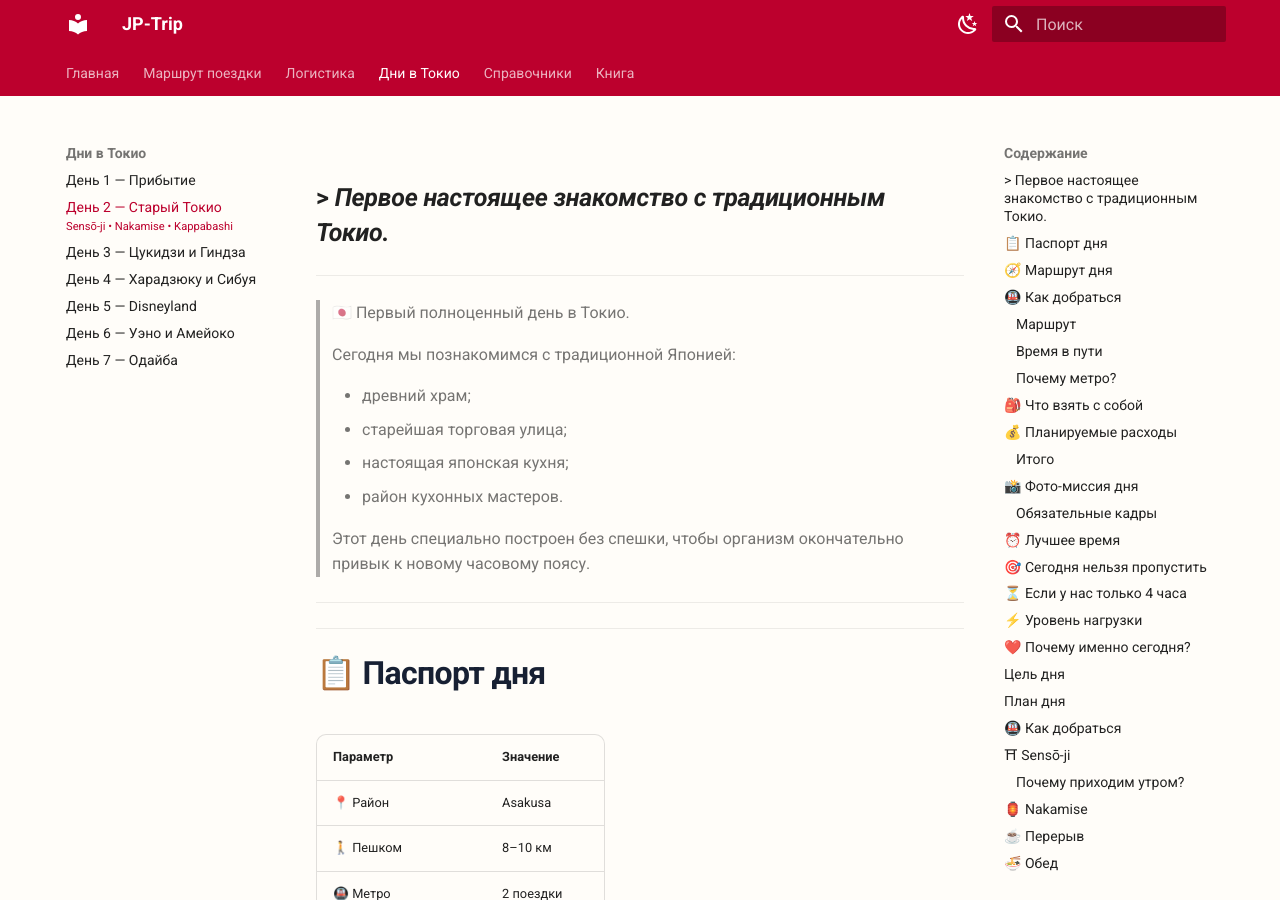
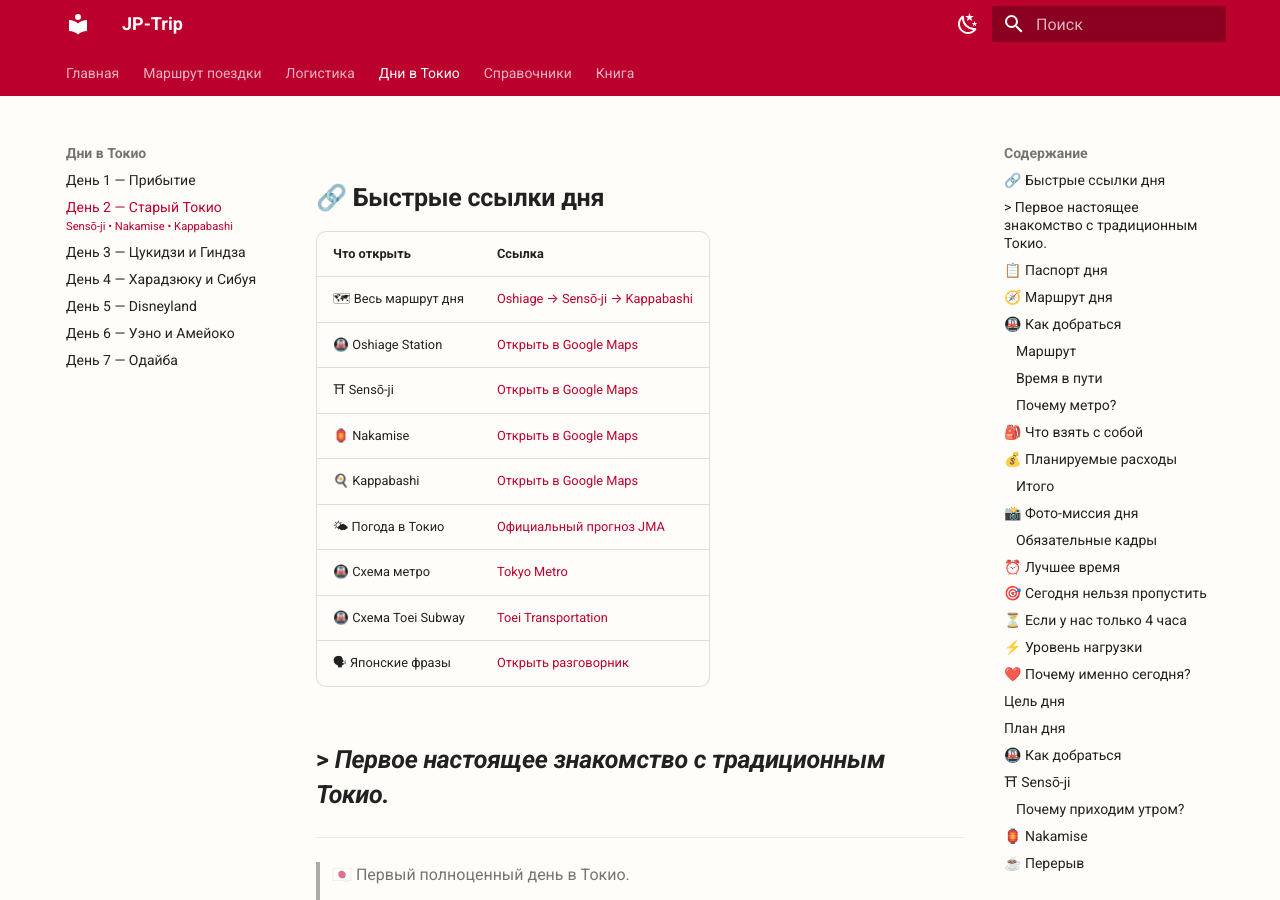
Before and after one commit to nepcuku-shprshty/JP-Trip, an MkDocs documentation site: the page built from docs/day-02-asakusa.md, in a window 1280 px wide and 900 px high. Built offline with MkDocs 1.6.1 and Material for MkDocs 9.7.7, drawn with Linux system fonts in a browser that asks for light colours.

Commit message:
Add Day 2 maps and weather links

```diff
--- a/docs/day-02-asakusa.md
+++ b/docs/day-02-asakusa.md
@@ -11,6 +11,19 @@ shopping: 4/5
 food: 5/5
 premium: true
 ---
+## 🔗 Быстрые ссылки дня
+
+| Что открыть | Ссылка |
+|---|---|
+| 🗺 Весь маршрут дня | [Oshiage → Sensō-ji → Kappabashi](https://www.google.com/maps/dir/?api=1&origin=Oshiage+Station,+Tokyo&destination=Kappabashi+Kitchen+Tools+Street,+Tokyo&waypoints=Senso-ji,+Tokyo&travelmode=transit) |
+| 🚇 Oshiage Station | [Открыть в Google Maps](https://www.google.com/maps/search/?api=1&query=Oshiage+Station+Tokyo) |
+| ⛩ Sensō-ji | [Открыть в Google Maps](https://www.google.com/maps/search/?api=1&query=Senso-ji+Tokyo) |
+| 🏮 Nakamise | [Открыть в Google Maps](https://www.google.com/maps/search/?api=1&query=Nakamise+Shopping+Street+Tokyo) |
+| 🍳 Kappabashi | [Открыть в Google Maps](https://www.google.com/maps/search/?api=1&query=Kappabashi+Kitchen+Tools+Street+Tokyo) |
+| 🌤 Погода в Токио | [Официальный прогноз JMA](https://www.jma.go.jp/bosai/forecast/) |
+| 🚇 Схема метро | [Tokyo Metro](https://www.tokyometro.jp/en/route_station/index.html) |
+| 🚇 Схема Toei Subway | [Toei Transportation](https://www.kotsu.metro.tokyo.jp/eng/maps/subway/) |
+| 🗣 Японские фразы | [Открыть разговорник](japanese-phrases.md) |
 
 > *Первое настоящее знакомство с традиционным Токио.*
 ---
```
